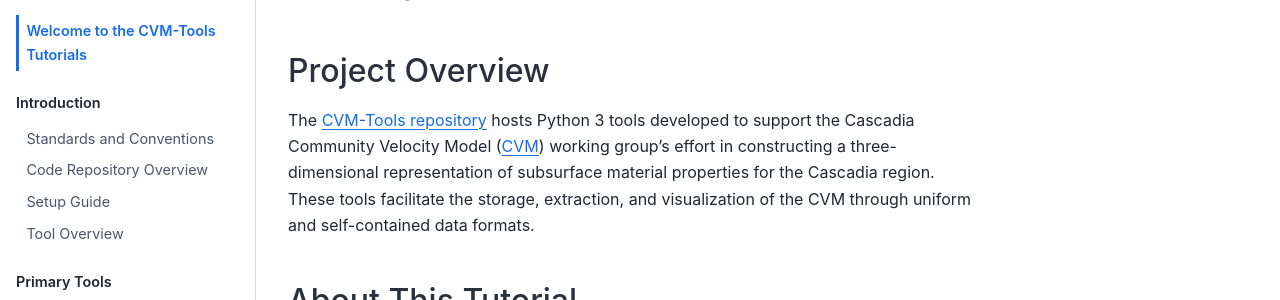
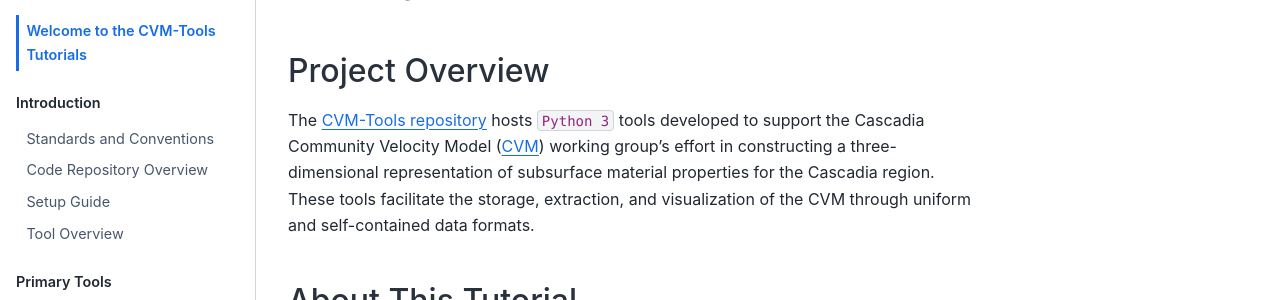
Before and after one commit to cascadiaquakes/cvm-tools-book, a Jupyter Book: the page built from index.md, in a window 1280 px wide and 900 px high. Shown: the part 155-455 px from the top of the window. Built offline with Jupyter Book 1.0.4 settings and Sphinx 7.4.7 and the Sphinx Book theme 1.1.4, drawn with Linux system fonts in a browser that asks for light colours.

Commit message:
style update

```diff
--- a/index.md
+++ b/index.md
@@ -2,7 +2,7 @@
 
 ## Project Overview
 
-The [CVM-Tools repository](https://github.com/cascadiaquakes/CRESCENT-CVM) hosts Python 3 tools developed to support the Cascadia Community Velocity Model ([CVM](https://cascadiaquakes.org/cvm/)) working group's effort in constructing a three-dimensional representation of subsurface material properties for the Cascadia region. These tools facilitate the storage, extraction, and visualization of the CVM through uniform and self-contained data formats.
+The [CVM-Tools repository](https://github.com/cascadiaquakes/CRESCENT-CVM) hosts `Python 3` tools developed to support the Cascadia Community Velocity Model ([CVM](https://cascadiaquakes.org/cvm/)) working group's effort in constructing a three-dimensional representation of subsurface material properties for the Cascadia region. These tools facilitate the storage, extraction, and visualization of the CVM through uniform and self-contained data formats.
 
 ## About This Tutorial
 
```
